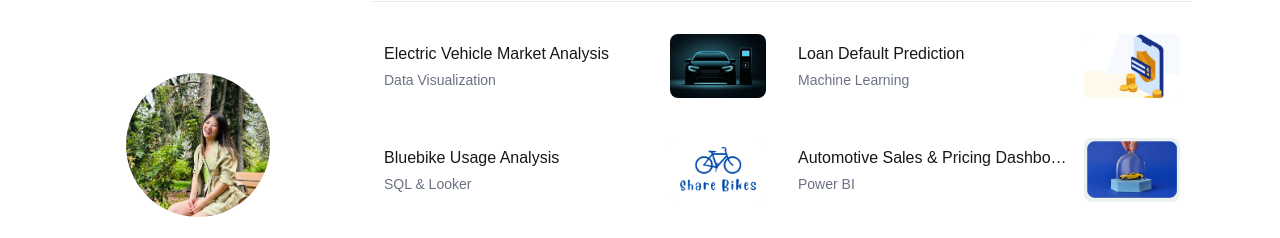
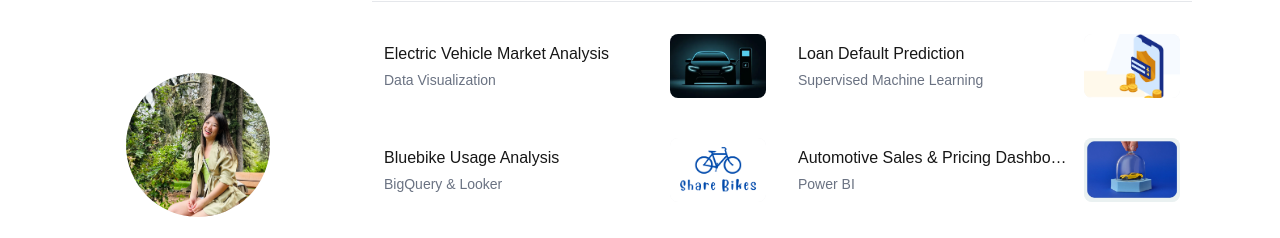
Before and after one commit to xiaoqye/my-portfolio, a Next.js app: page / in a window 1280 px wide. Shown: the part 211-449 px from the top of the page. Built offline with nearby package versions, Linux system fonts and the light colour scheme.

Commit message:
Update project content, images, and layouts

```diff
--- a/src/data/projects.ts
+++ b/src/data/projects.ts
@@ -95,7 +95,7 @@ links: {
   slug: "loan-default-ml",
   title: "Loan Default Prediction",
   section: "Analytics & Decision Support",
-  category: "Machine Learning",
+  category: "Supervised Machine Learning",
   cover: "/covers/lending.png",
   summary:
     "Developed machine learning models to predict loan default risk and evaluate model performance for risk assessment.",
@@ -104,7 +104,7 @@ links: {
     {
       title: "Overview",
       content:
-        "This project analyzes borrower and loan characteristics from the Lending Club peer-to-peer lending platform to predict loan default risk. The goal was to understand key default drivers through exploratory analysis and build predictive models to estimate default likelihood.\n\n" +
+        "This project analyzes borrower and loan characteristics from the Lending Club peer-to-peer lending platform to predict loan default risk. The goal was to understand key default features through exploratory analysis and build predictive models to estimate default likelihood.\n\n" +
         "Tools: Python, Google Colab\n" +
         "Data: Lending Club Loan Dataset\n" +
         "Type: Group Project",
@@ -159,7 +159,7 @@ links: {
   slug: "sql-analysis",
   title: "Bluebike Usage Analysis",
   section: "Analytics & Decision Support",
-  category: "SQL & Looker",
+  category: "BigQuery & Looker",
   cover: "/covers/sql.png",
   summary:
     "Used SQL to analyze Bluebikes trip data, generating insights on usage patterns and operational performance.",
@@ -350,7 +350,7 @@ links: {
     {
       title: "Background and Goal",
       content:
-        "This marketing analytics plan focuses on helping a local restaurant in Spokane that has been facing profit challenges. While the restaurant already appears in search results—especially for branded searches—there are opportunities to better convert online visibility into reservations, takeout orders, and event bookings.\n\n" +
+        "We completed this plan for a local restaurant in Spokane that has been facing profit challenges. We aimed to convert online research opportunities into real business outcomes such as reservations, takeout orders, and event bookings.\n\n" +
         "Tools: Google Search Console, Google Business Profile\n" +
         "Type: Group Project",
     },
@@ -549,7 +549,7 @@ links: {
     {
       title: "Why",
       content:
-        "I treated this portfolio website as a product, not just a place to list projects. My goal was to organize my work clearly and make it easy for others to understand what I’ve done and how I think.",
+        "I treated this portfolio website as a product, not just a place to list projects. My goal was to organize my work clearly and make it easy for you to understand what I’ve done and how I think.",
     },
 
     {
@@ -592,15 +592,14 @@ links: {
   category: "Big Data Platform Design",
   cover: "/covers/logistics.png",
   summary:
-    "Designed a data-driven logistics platform concept integrating multi-source data to identify bottlenecks, compare scenarios, and support city-wide operational decisions.",
+    "I designed this data-driven logistics platform concept integrating multi-source data to identify bottlenecks, compare scenarios, and support city-wide operational decisions.",
 
   sections: [
     {
       title: "Background",
       content:
         "Most people have experienced this when ordering online. After you pay, the system tells you when the order is expected to arrive, but deliveries can still be delayed due to unexpected events such as severe weather. Today, most logistics platforms focus on tracking individual deliveries, but they are limited when city-wide disruptions occur.\n\n" +
-        "I designed this city-scale logistics platform to go beyond tracking by helping operators respond to emergencies and coordinate actions across the city. Logistics is treated as a core smart city function, showing how transportation, infrastructure, commerce, and daily life are tightly interconnected.\n\n" +
-        "Current logistics platforms rely on fragmented data sources and workflow-specific analytics, which limits emergency response and long-term decision making.",
+        "To address this gap, I designed a city-scale logistics platform that goes beyond tracking by helping operators respond to emergencies and coordinate actions across the city. In this approach, logistics is treated as a core smart city function, reflecting how transportation, infrastructure, commerce, and daily life are tightly interconnected.",
       images: [
         {
           src: "/projects/smart-city-logistics/1.png",
@@ -697,8 +696,6 @@ links: {
   },
 },
 
-
-
  {
   slug: "cooperative-relationships-strategy",
   title: "Cooperative Relationships Strategy",
```
